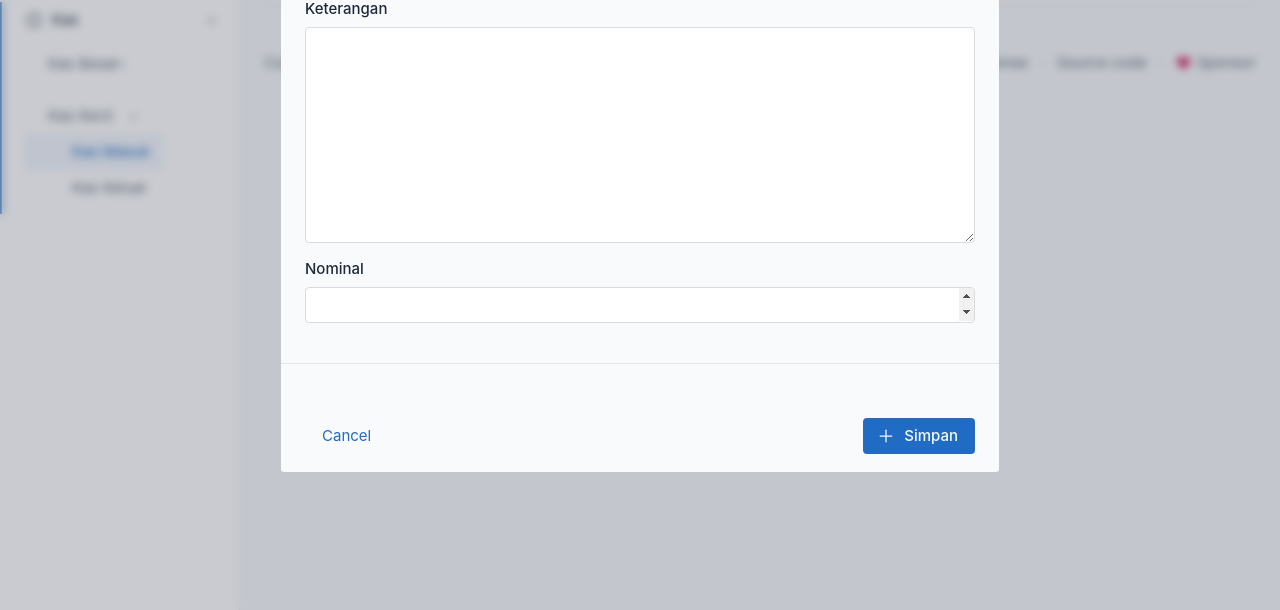
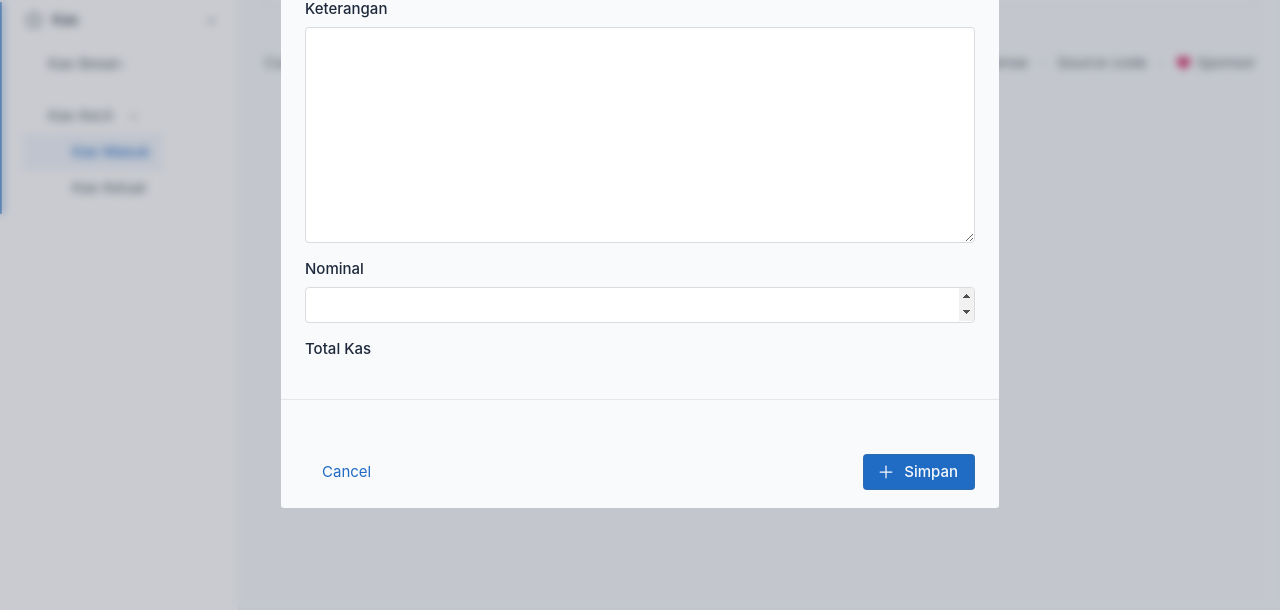
Before and after one commit to EkyGalih/edisalkes, a Django app: page /kas/kecil/masuk in a window 1280 px wide, after a click on "Tambah Kas Kecil Baru". Shown: the part 190-800 px from the top of the page. Run offline with Django 3.2, Linux system fonts and the light colour scheme; the visitor is signed in with stand-in values (Sample User, id 1); data that the repository does not hold is empty; parts of the project's set-up code (start-up, migrations or seed data) failed here and were passed over; some libraries are stand-ins or nearby versions.

Commit message:
fix total_saldo kas

```diff
--- a/src/templates/backend/kaskecil-in.html
+++ b/src/templates/backend/kaskecil-in.html
@@ -149,6 +149,13 @@
           {{frm.nominal}}
         </div>
 
+        <div class="mb-3">
+          <label class="form-label">Total Kas</label>
+          {%for total in ts%}
+            <input type="text" class="form-control" name="total_kas" value="{{ total.total_kas|floatformat:0 }}">
+          {%endfor%}
+        </div>
+
       </div>
       <div class="modal-body">
 
@@ -260,6 +267,7 @@
                     document.getElementById('id_tgl_pencatatan_modal').value,
                     document.getElementById('id_keterangan_modal').value,
                     document.getElementById('id_nominal_modal').value,
+                    document.getElementById('id_total_kas_modal').value,
                     ]
                 }
                 })
@@ -286,6 +294,7 @@
                         data.append('tgl_pencatatan',formValues[0]);
                         data.append('keterangan',formValues[1]);
                         data.append('nominal',formValues[2]);
+                        data.append('total_kas',formValues[3]);
 
                         axios.post(urlpostitem, data)
                         .then(function (res) {
--- a/src/templates/backend/particial-modal/form-edit-kasbesar-keluar.html
+++ b/src/templates/backend/particial-modal/form-edit-kasbesar-keluar.html
@@ -3,5 +3,5 @@
 <textarea name="keterangan" id="id_keterangan_modal" class="swal2-input">{{trs.keterangan}}</textarea>
 <input name="nominal" value="{{trs.nominal|floatformat:0}}" placeholder="Harga Produk" id="id_nominal_modal" class="swal2-input">
 {%for t_kas in totalKas %}
-    <input class="swal2-input" id="id_total_kas_modal" name="total_kas" value="{{t_kas.total_kas|floatformat:0}}">
+    <input type="text" class="swal2-input" id="id_total_kas_modal" name="total_kas" value="{{t_kas.total_kas|floatformat:0}}">
 {%endfor%}
--- a/src/views/Kas.py
+++ b/src/views/Kas.py
@@ -20,24 +20,35 @@
     frm = KasKecilMasukForm
     kk_list = KasBesarKeluar.objects.filter(created_by=request.user)
     pk = "kas123"
-    total_saldo = TotalKasBesarKeluar.objects.filter(id=pk)
+    t_list = TotalKasBesarKeluar.objects.filter(id=pk)
+
+    if t_list:
+        totalKas = t_list
+    else:
+        totalKas = []
 
     if "q" in request.GET and request.GET["q"] != "":
         kk_list = KasBesarKeluar.objects.filter(
             created_by=request.user, no_kas=request.GET['q'])
     if request.POST:
         frm = KasKecilMasukForm(request.POST)
+        frm2 = TotalKasBesarKeluarForm(request.POST)
+
         if frm.is_valid():
             addfrm = frm.save(commit=False)
+            if frm2.is_valid():
+                add2frm = frm2.save(commit=False)
+                add2frm.id = pk
+                add2frm.total_kas = (float(addfrm.nominal) + float(add2frm.total_kas))
+                add2frm.save()
             addfrm.created_by = request.user
             addfrm.save()
-            messages.add_message(request, messages.INFO,
-                                 mark_safe('berhasil disimpan.'))
+            messages.add_message(request, messages.INFO, mark_safe('berhasil disimpan.'))
             return redirect(reverse('core:kaskecil-masuk'))
         else:
             print("form tidak valid")
 
-    context = {"frm": frm, "kaskecilMasuk": kk_list, 'ts': total_saldo}
+    context = {"frm": frm, "kaskecilMasuk": kk_list, 'ts': totalKas}
     return render(request, 'backend/kaskecil-in.html', context)
 
 
@@ -57,8 +68,7 @@
             addfrm.created_by = request.user
             addfrm.nominal = 0
             addfrm.save()
-            messages.add_message(request, messages.INFO,
-                                 mark_safe('berhasil disimpan.'))
+            messages.add_message(request, messages.INFO, mark_safe('berhasil disimpan.'))
             return redirect(reverse('core:kaskecil_detail_keluar', kwargs={'pk': addfrm.pk}))
         else:
             print("form tidak valid")
@@ -70,10 +80,11 @@
 @login_required
 def edittemplatekkMasuk(request, pk):
     kkm_obj = KasBesarMasuk.objects.get(pk=pk)
+    pkt = "kas123"
+    t_list = TotalKasBesarKeluar.objects.all()
     kkm = KasBesarKeluarForm(request.POST, instance=kkm_obj)
     # print(frm)
-    html = render_to_string(
-        "backend/particial-modal/form-edit-kaskecil-masuk.html", {"frm": kkm, "trs": kkm_obj})
+    html = render_to_string("backend/particial-modal/form-edit-kaskecil-masuk.html", {"frm": kkm, "trs": kkm_obj, "totalKas": t_list})
     data = {'html': html}
     return JsonResponse(data)
 
@@ -91,18 +102,35 @@
 @login_required
 def editkaskecilMasuk(request, pk):
     kasBM_obj = KasBesarMasuk.objects.get(pk=pk)
-    amount_item_f = kasBM_obj.nominal
+    nominal = kasBM_obj.nominal
+    totalSaldo = request.POST['total_kas']
+    pkt = "kas123"
+
     if request.POST:
-        FrmKbm = KasBesarMasukForm(request.POST, instance=kasBM_obj)
+        frm = KasBesarMasukForm(request.POST, instance=kasBM_obj)
+        frm2 = TotalKasBesarKeluarForm(request.POST)
 
-        if FrmKbm.is_valid():
-            FrmKbmadd = FrmKbm.save(commit=False)
-            # FrmKbmadd.nominal -= amount_item_f + float(FrmKbmadd.nominal)
-            FrmKbmadd.save()
+        if frm.is_valid():
+            addfrm = frm.save(commit=False)
+
+            if nominal > addfrm.nominal:
+                selisih = (float(nominal) - float(addfrm.nominal))
+                total_saldo = (float(totalSaldo) - float(selisih))
+            elif nominal < addfrm.nominal:
+                selisih = (float(addfrm.nominal) - float(nominal))
+                total_saldo = (float(totalSaldo) + float(selisih))
+
+            if frm2.is_valid():
+                add2frm = frm.save(commit=False)
+                add2frm.id = pkt
+                add2frm.total_kas = float(total_saldo)
+                add2frm.save()
+
+            addfrm.save()
             messages.add_message(request, messages.INFO,
                                  mark_safe('berhasil disimpan.'))
             return JsonResponse({'result': True})
-        print(FrmKbm.errors)
+        print(frm.errors)
         # print(FrmKbm)
         return JsonResponse({'result': False})
     return redirect(reverse('core:kasbesar-masuk'))
@@ -339,8 +367,7 @@
             addfrm.save()
             messages.add_message(request, messages.INFO, mark_safe('berhasil disimpan.'))
             return JsonResponse({'result': True})
-        print(addfrm.errors)
-        print(addfrm)
+
         return JsonResponse({'result': False})
     return redirect(reverse('core:kasbesar-keluar'))
 
```
